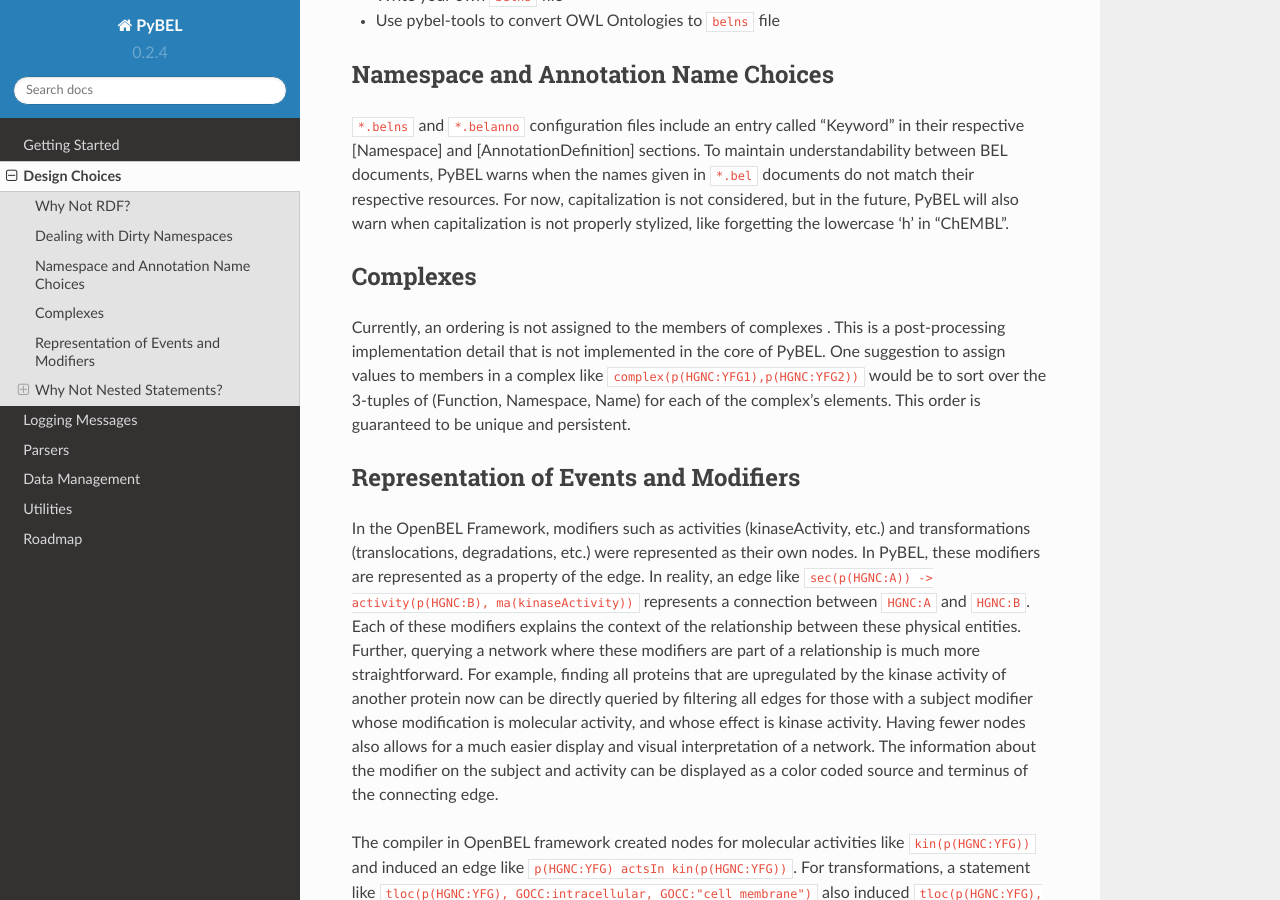
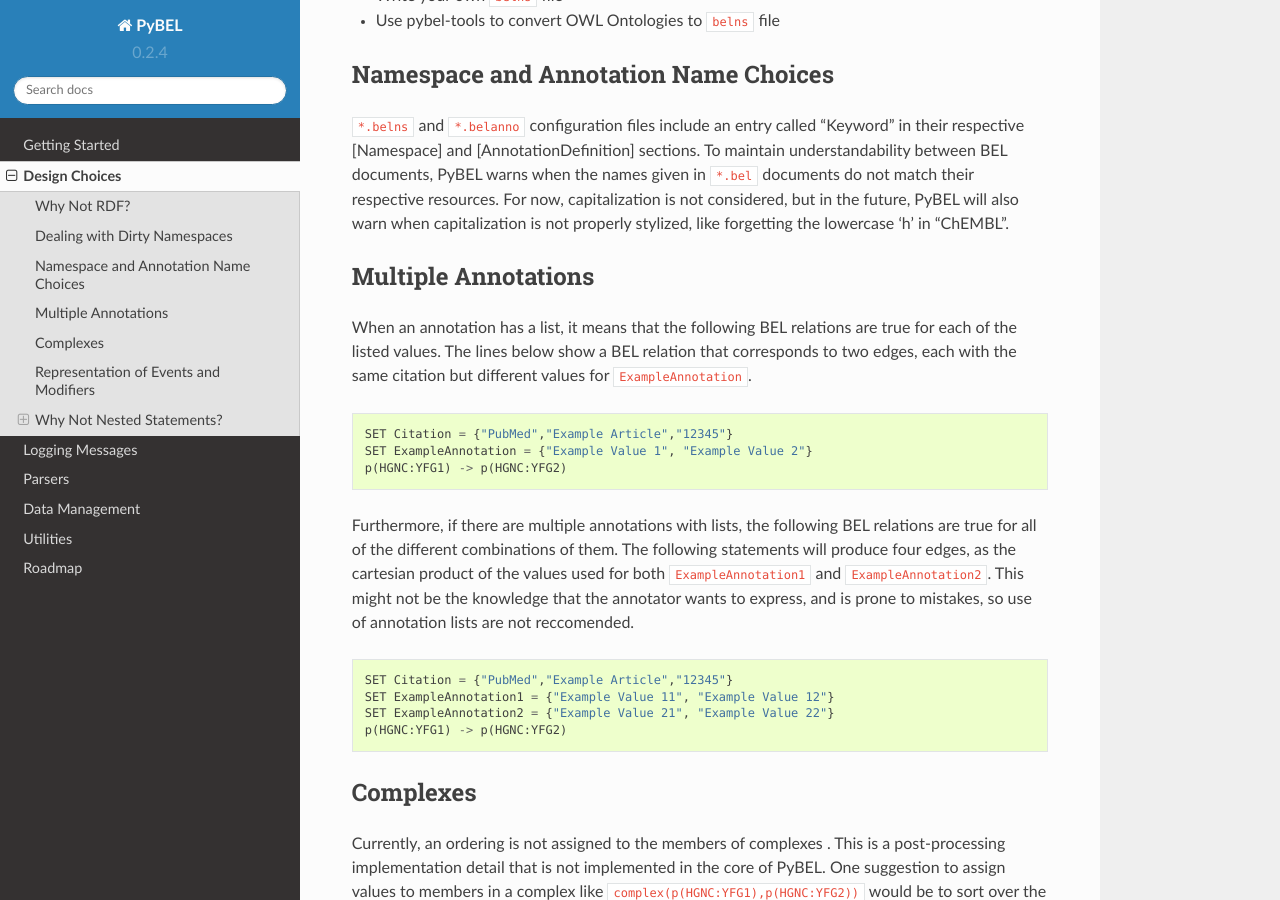
Before and after one commit to pybel/pybel, a Sphinx documentation site: the page built from docs/source/design.rst, in a window 1280 px wide and 900 px high, scrolled down 1527 px. Built offline with Sphinx 7.4.7 and the Read the Docs theme 2.0.0, drawn with Linux system fonts in a browser that asks for light colours.

Commit message:
Multiple Annotations Design Choices
Closes #45

Please see http://pybel.readthedocs.io/en/latest/design.html for
explanation

```diff
--- a/docs/source/design.rst
+++ b/docs/source/design.rst
@@ -65,6 +65,32 @@ Namespace and Annotation Name Choices
 warns when the names given in :code:`*.bel` documents do not match their respective resources. For now, capitalization
 is not considered, but in the future, PyBEL will also warn when capitalization is not properly stylized, like forgetting
 the lowercase 'h' in "ChEMBL".
+
+Multiple Annotations
+--------------------
+
+When an annotation has a list, it means that the following BEL relations are true for each of the listed values.
+The lines below show a BEL relation that corresponds to two edges, each with the same citation but different values
+for :code:`ExampleAnnotation`.
+
+.. code-block::
+
+    SET Citation = {"PubMed","Example Article","12345"}
+    SET ExampleAnnotation = {"Example Value 1", "Example Value 2"}
+    p(HGNC:YFG1) -> p(HGNC:YFG2)
+
+Furthermore, if there are multiple annotations with lists, the following BEL relations are true for all of the
+different combinations of them. The following statements will produce four edges, as the cartesian product of the values
+used for both :code:`ExampleAnnotation1` and :code:`ExampleAnnotation2`. This might not be the knowledge that the
+annotator wants to express, and is prone to mistakes, so use of annotation lists are not reccomended.
+
+.. code-block::
+
+    SET Citation = {"PubMed","Example Article","12345"}
+    SET ExampleAnnotation1 = {"Example Value 11", "Example Value 12"}
+    SET ExampleAnnotation2 = {"Example Value 21", "Example Value 22"}
+    p(HGNC:YFG1) -> p(HGNC:YFG2)
+
 
 Complexes
 ---------
```
